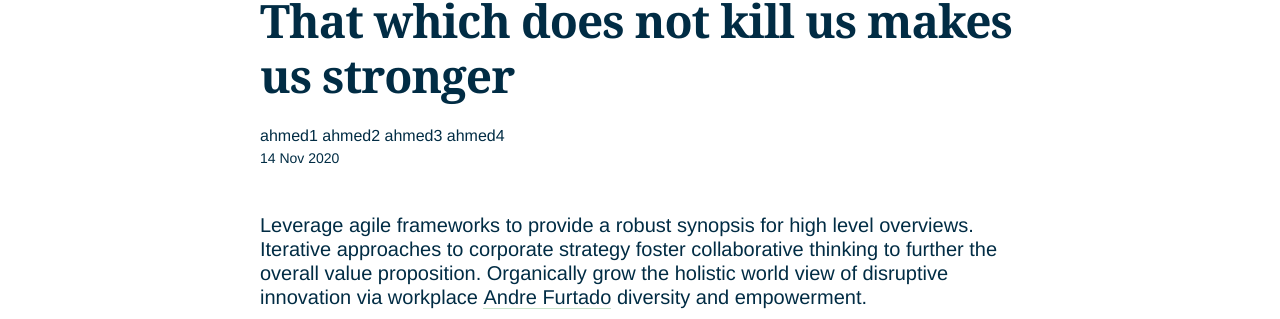
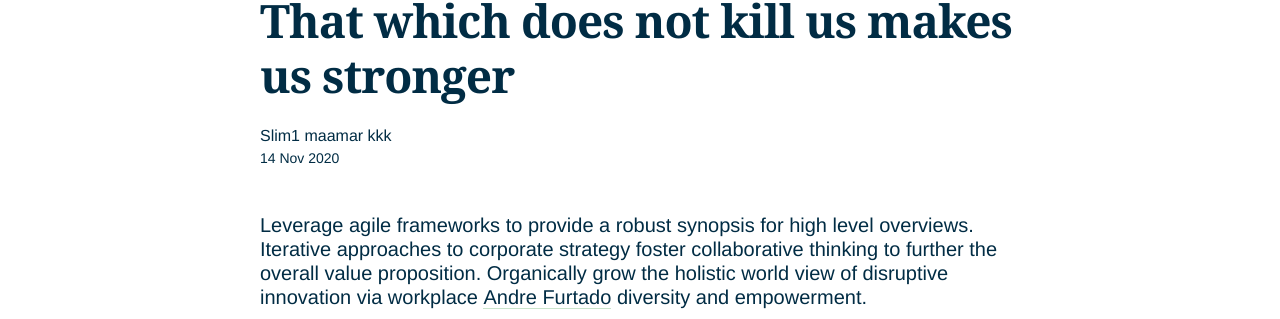
Before and after one commit to slimooo/blog-abla, a Jekyll site: the page built from _posts/2018-11-14-that-which-does-not-kill-us-makes-us-stronger.markdown, in a window 1280 px wide and 900 px high, scrolled down 735 px. Shown: the part 133-452 px from the top of the window. Built offline with Jekyll 4.4.1, drawn with Linux system fonts in a browser that asks for light colours; nearby versions of some CDN libraries.

Commit message:
author 17.26

```diff
--- a/_config.yml
+++ b/_config.yml
@@ -13,7 +13,14 @@ color_scheme: auto # You can choose three modes auto, light, and dark. By defaul
 #author:
   #author__bio: Designs, talks, and writes about web, ethics, privacy, and dev. I share design tutorials, free resources and inspiration.
   #author__avatar: '/images/01-1.jpg'
-
+authors:
+- Slim1
+- maamar
+- ahmed
+# - Slim4
+# - Slim5
+# - Slim6
+# - Slim7
 
 
 social:
--- a/_layouts/post.markdown
+++ b/_layouts/post.markdown
@@ -46,7 +46,23 @@ layout: default
             </a> -->
 
             <div class="post__meta-bottom">
-               <p class="post__author"> {{post.author}} {{page.author}}</p>
+               <p class="post__author">
+            {% if page.authors.length == 0 %}
+                No author
+            {% elsif page.authors.length == 1 %}
+                {{ page.authors | first }}
+            {% else %}
+                {% for author in page.authors %}
+                    {% if forloop.first %}
+                        {{ author }}
+                    {% elsif forloop.last %}
+                        and {{ author }}
+                    {% else %}
+                        , {{ author }}
+                    {% endif %}
+                {% endfor %}
+            {% endif %}
+</p>
               <time class="post__date" datetime="{{ page.date | date_to_xmlschema }}">{{ page.date | date_to_string }}</time>
             </div>
           </div>
--- a/_posts/2018-11-14-that-which-does-not-kill-us-makes-us-stronger.markdown
+++ b/_posts/2018-11-14-that-which-does-not-kill-us-makes-us-stronger.markdown
@@ -1,7 +1,7 @@
 ---
 layout: post
 title:  That which does not kill us makes us stronger
-author: ahmed1 ahmed2 ahmed3 ahmed4
+authors: Slim1 maamar kkk
 description: Leverage agile frameworks to provide a robust synopsis for high level overviews. Iterative a...
 date:   2020-11-14 15:01:35 +0300
 image:  '/images/02.jpg'
```
Also changed, not shown: 13 other files.
